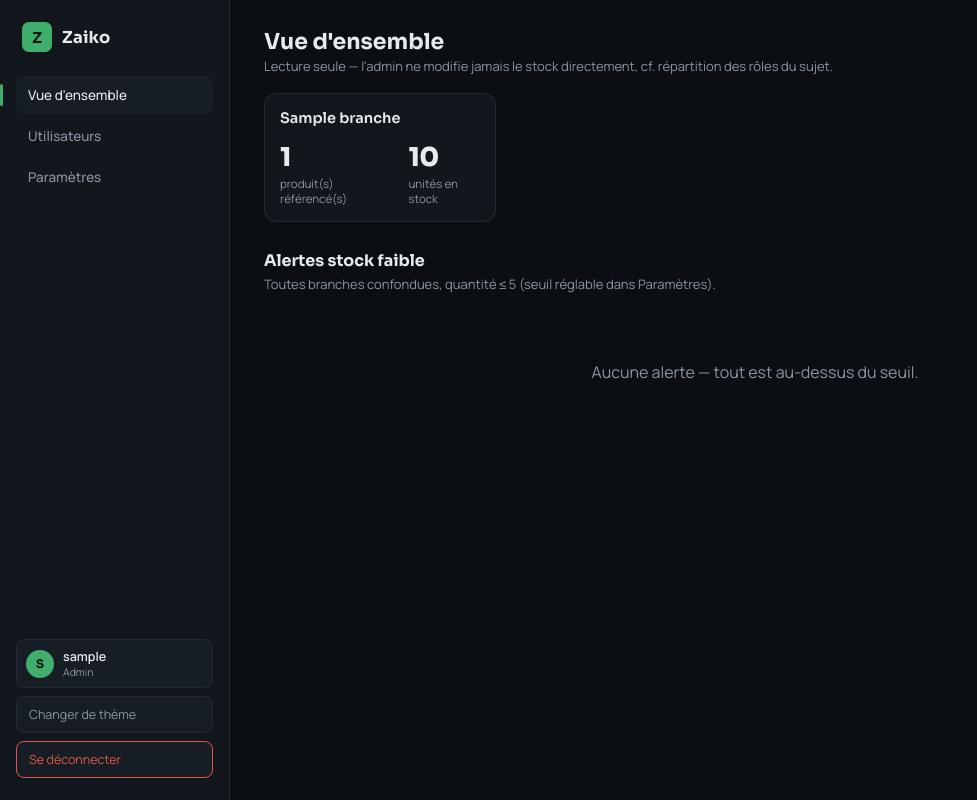
After one commit to Adamzou-lab/holbertonschool-hbntory, a Flask app: page /admin/dashboard in a window 1280 px wide. The commit adds this page. Shown: the whole page, without its empty margins (0-977 px from the left). Run offline with Flask 3, Linux system fonts and the light colour scheme; a user stored in the database is signed in; tables that the repository leaves empty hold one stand-in row (values such as "Sample post").

Commit message:
feat(backoffice): dashboard admin cross-branches
Vue d'ensemble en lecture seule (/admin/dashboard, nouvel écran d'accueil
admin) : produits référencés + quantité totale par branche, alertes stock
faible toutes branches confondues. Comble un vide réel — l'admin n'avait
aucune visibilité sur le stock, seulement la gestion des users — sans
violer la règle "aucune gestion de stock côté admin" (lecture seule).

```diff
--- a/backoffice/app/admin/routes.py
+++ b/backoffice/app/admin/routes.py
@@ -13,8 +13,28 @@ from app import settings
 from app.decorators import role_required
 from app.extensions import db
 from app.models import ROLE_COMMON, Branch, User
+from app.products.client import get_products
+from app.stock import service as stock_service
 
 admin_bp = Blueprint("admin", __name__, url_prefix="/admin")
+
+
+@admin_bp.route("/dashboard")
+@login_required
+@role_required("admin")
+def dashboard():
+    threshold = settings.get_setting_int(
+        settings.LOW_STOCK_THRESHOLD, default=5
+    )
+    per_branch, low_stock_rows = stock_service.dashboard_overview(threshold)
+    products = get_products(row["product_id"] for row in low_stock_rows)
+    return render_template(
+        "admin/dashboard.html",
+        per_branch=per_branch,
+        low_stock_rows=low_stock_rows,
+        products=products,
+        low_stock_threshold=threshold,
+    )
 
 
 @admin_bp.route("/users")
--- a/backoffice/app/auth/routes.py
+++ b/backoffice/app/auth/routes.py
@@ -11,7 +11,7 @@ def index():
     if not current_user.is_authenticated:
         return redirect(url_for("auth.login"))
     if current_user.is_admin:
-        return redirect(url_for("admin.users_list"))
+        return redirect(url_for("admin.dashboard"))
     return redirect(url_for("stock.list_stock"))
 
 
--- a/backoffice/app/static/css/style.css
+++ b/backoffice/app/static/css/style.css
@@ -147,6 +147,11 @@ body{
 .qty-form button:hover{ border-color:var(--accent); color:var(--accent); }
 .empty-state{ text-align:center; padding:50px 20px; color:var(--text-dim); }
 
+/* DASHBOARD (admin) */
+.stat-row{ display:flex; gap:20px; }
+.stat-number{ font-family:'Sora',sans-serif; font-size:26px; font-weight:800; letter-spacing:-0.5px; }
+.stat-label{ font-size:11.5px; color:var(--text-dim); margin-top:2px; }
+
 /* PRODUCT CARD (v2) */
 .product-card:hover{ border-color:var(--accent); }
 .card-head{ display:flex; align-items:flex-start; justify-content:space-between; gap:8px; }
--- a/backoffice/app/stock/service.py
+++ b/backoffice/app/stock/service.py
@@ -214,6 +214,43 @@ def stock_by_product(product_id):
     ]
 
 
+def dashboard_overview(low_stock_threshold):
+    """Vue d'ensemble en lecture seule pour l'admin (ajouté hors MVP
+    initial) : jamais de modification depuis cet écran, cf. mvp.md
+    "Aucune gestion de stock côté admin" — uniquement de la visibilité
+    cross-branches, ce que l'admin n'a actuellement aucun moyen de voir.
+
+    Retourne (par_branche, alertes_stock_faible) :
+    - par_branche : une entrée par Branch, avec nombre de lignes de stock,
+      quantité totale et nombre de lignes sous le seuil.
+    - alertes_stock_faible : toutes les lignes sous le seuil, toutes
+      branches confondues, triées par quantité croissante (les plus
+      critiques en premier).
+    """
+    branches = Branch.query.order_by(Branch.name).all()
+    per_branch = []
+    low_stock_rows = []
+
+    for branch in branches:
+        rows = Stock.query.filter_by(branch_id=branch.id).all()
+        low_rows = [r for r in rows if r.quantity <= low_stock_threshold]
+        per_branch.append(
+            {
+                "branch": branch,
+                "product_count": len(rows),
+                "total_quantity": sum(r.quantity for r in rows),
+                "low_stock_count": len(low_rows),
+            }
+        )
+        low_stock_rows.extend(
+            {"branch": branch, "product_id": r.product_id, "quantity": r.quantity}
+            for r in low_rows
+        )
+
+    low_stock_rows.sort(key=lambda r: r["quantity"])
+    return per_branch, low_stock_rows
+
+
 def check_shopping_list(items):
     """Pour une liste [{product_id, quantity}], calcule quelle(s) branche(s)
     peuvent servir la commande.
--- /dev/null
+++ b/backoffice/app/templates/admin/dashboard.html
@@ -0,0 +1,48 @@
+{% extends "base.html" %}
+{% block title %}Vue d'ensemble{% endblock %}
+{% block content %}
+<h1 class="page-title">Vue d'ensemble</h1>
+<div class="page-sub">Lecture seule — l'admin ne modifie jamais le stock directement, cf. répartition des rôles du sujet.</div>
+
+<div class="grid" style="margin-bottom:28px;">
+  {% for row in per_branch %}
+  <div class="card">
+    <div class="card-head" style="margin-bottom:14px;">
+      <div class="card-title">{{ row.branch.name }}</div>
+      {% if row.low_stock_count %}
+      <span class="badge-low" style="margin:0;">{{ row.low_stock_count }} en rupture</span>
+      {% endif %}
+    </div>
+    <div class="stat-row">
+      <div class="stat-block">
+        <div class="stat-number">{{ row.product_count }}</div>
+        <div class="stat-label">produit(s) référencé(s)</div>
+      </div>
+      <div class="stat-block">
+        <div class="stat-number">{{ row.total_quantity }}</div>
+        <div class="stat-label">unités en stock</div>
+      </div>
+    </div>
+  </div>
+  {% endfor %}
+</div>
+
+<div class="page-title" style="font-size:16px;margin-bottom:4px;">Alertes stock faible</div>
+<div class="page-sub">Toutes branches confondues, quantité ≤ {{ low_stock_threshold }} (seuil réglable dans Paramètres).</div>
+
+{% if not low_stock_rows %}
+<div class="empty-state">Aucune alerte — tout est au-dessus du seuil.</div>
+{% else %}
+{% for row in low_stock_rows %}
+{% set product = products.get(row.product_id) %}
+<div class="user-row">
+  <span class="status-tag inactive">{{ row.quantity }} restant(s)</span>
+  <span>
+    {{ product.name if product else 'Produit #' ~ row.product_id }}
+    <span class="page-sub" style="margin:0;">#{{ row.product_id }}</span>
+  </span>
+  <span class="page-sub" style="margin:0;">{{ row.branch.name }}</span>
+</div>
+{% endfor %}
+{% endif %}
+{% endblock %}
--- a/backoffice/app/templates/base.html
+++ b/backoffice/app/templates/base.html
@@ -17,6 +17,7 @@
     {% if current_user.is_authenticated %}
     <nav class="nav">
       {% if current_user.is_admin %}
+      <a class="nav-item {{ 'active' if request.endpoint == 'admin.dashboard' }}" href="{{ url_for('admin.dashboard') }}">Vue d'ensemble</a>
       <a class="nav-item {{ 'active' if request.endpoint == 'admin.users_list' }}" href="{{ url_for('admin.users_list') }}">Utilisateurs</a>
       <a class="nav-item {{ 'active' if request.endpoint == 'admin.settings_page' }}" href="{{ url_for('admin.settings_page') }}">Paramètres</a>
       {% else %}
```
Also changed, not shown: backoffice/tests/test_admin_dashboard.py (added, +55 -0 lines), docs/mvp.md (+8 -0 lines).
